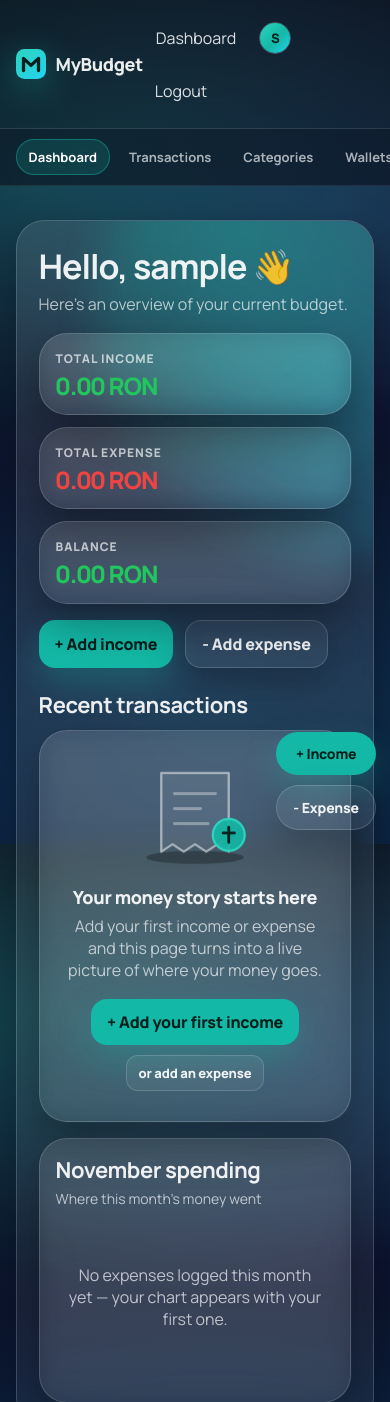
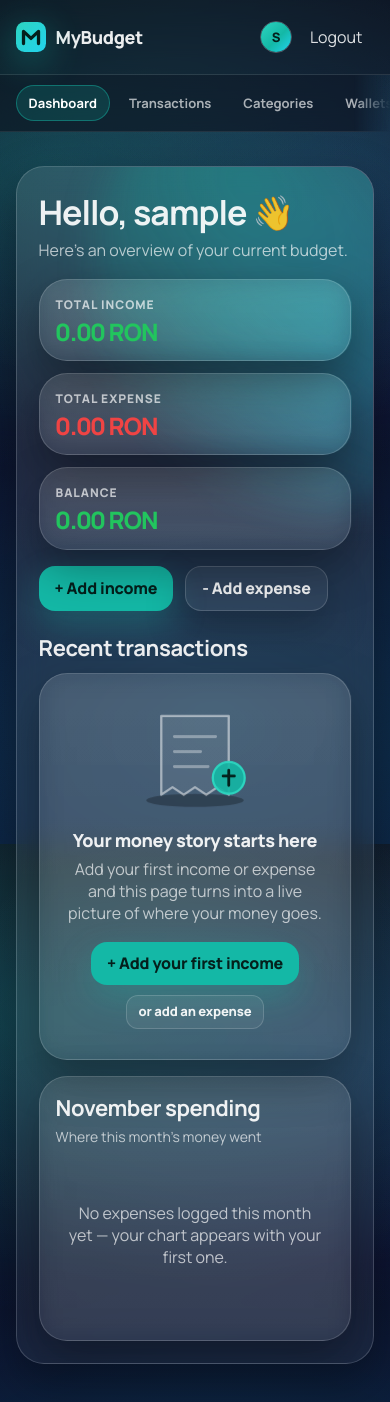
Before and after one commit to SanduAndreea22/my_budget, a Django app: page /app/ in a window 390 px wide. Shown: the top 1402 px of the page. Run offline with Django 5.2, Linux system fonts and the light colour scheme; the visitor is signed in with stand-in values (Sample User, id 1); data that the repository does not hold is empty; parts of the project's set-up code (start-up, migrations or seed data) failed here and were passed over.

Commit message:
Mobile polish: one-row navbar, subnav scroll hints, toast/FAB placement, consistent button font
- Navbar keeps avatar + logout on one row on phones (Dashboard lives in subnav)
- Subnav scrolls the active section into view and fades the edges that hide more links
- Toasts sit under the sticky bars on phones; FAB hidden on the empty dashboard and
  content gets bottom padding so the FAB never covers it
- <button>, <input>, <select> inherit the page font; .btn size matches link-buttons

Co-Authored-By: Claude Sonnet 5.5 <noreply@anthropic.com>
Claude-Session: https://claude.ai/code/session_01Gn5nmA3d2wtNyBGnQ1ZkcK

```diff
--- a/static/css/style.css
+++ b/static/css/style.css
@@ -33,6 +33,11 @@
 }
 
 *{box-sizing:border-box}
+
+/* <button>/<input>/<select> don't inherit the page font by default, which
+   made every <button class="btn"> (Login, Save, Create, Apply) smaller and
+   in a different typeface than the <a class="btn"> next to it. */
+button, input, select, textarea{font-family:inherit;}
 html,body{height:100%}
 
 body{
@@ -83,7 +88,16 @@ body::before{
 }
 .nav__brand:hover .nav__logo{transform: rotate(-8deg) scale(1.08);}
 
-.nav__right{display:flex;gap:10px;align-items:center; flex-wrap:wrap}
+.nav__right{display:flex;gap:10px;align-items:center; flex-wrap:nowrap}
+.nav__inner{gap:12px;}
+.nav__brand{white-space:nowrap;}
+
+/* On phones the subnav already starts with "Dashboard", so the navbar keeps
+   only what the subnav doesn't have: avatar + logout, on one row. */
+@media (max-width:640px){
+  .nav__link--dash{display:none;}
+  .nav__right{gap:6px;}
+}
 
 .nav__link{
   text-decoration:none;
@@ -112,6 +126,20 @@ body::before{
   backdrop-filter: blur(18px);
   overflow-x: auto;
 }
+.subnav.fade-r{
+  -webkit-mask-image: linear-gradient(90deg, #000 calc(100% - 36px), transparent);
+          mask-image: linear-gradient(90deg, #000 calc(100% - 36px), transparent);
+}
+.subnav.fade-l{
+  -webkit-mask-image: linear-gradient(90deg, transparent, #000 36px);
+          mask-image: linear-gradient(90deg, transparent, #000 36px);
+}
+.subnav.fade-l.fade-r{
+  -webkit-mask-image: linear-gradient(90deg, transparent, #000 36px, #000 calc(100% - 36px), transparent);
+          mask-image: linear-gradient(90deg, transparent, #000 36px, #000 calc(100% - 36px), transparent);
+}
+.subnav{scrollbar-width:none;}
+.subnav::-webkit-scrollbar{display:none;}
 .subnav__inner{
   display:flex;
   gap:6px;
@@ -153,6 +181,8 @@ body::before{
   box-shadow: 0 14px 34px rgba(var(--brand-rgb),.28);
   border: 0;
   cursor:pointer;
+  font-size:inherit;
+  line-height:1.2;
   transition: transform .15s ease, filter .15s ease, box-shadow .15s ease;
 }
 .btn:hover{
@@ -315,6 +345,8 @@ a{color: rgba(255,255,255,.92)}
 }
 
 @media (max-width:640px){
+  /* room so the FAB never sits on top of the last piece of content */
+  .page{padding-bottom:96px;}
   .fab-group{display:flex;right:14px;bottom:14px;}
   .fab{padding:12px 16px;font-size:14px;}
 
@@ -497,7 +529,9 @@ a{color: rgba(255,255,255,.92)}
 @keyframes toast-out{to{opacity:0; transform:translateX(30px)}}
 @keyframes draw-check{to{stroke-dashoffset:0}}
 @keyframes toast-bar{to{transform:scaleX(0)}}
-@media (max-width:640px){.toast-stack{top:auto; bottom:84px; right:16px; left:16px; width:auto;}}
+/* Phones: below the two sticky bars, full width — never over the form
+   fields or the bottom-right corner where the FAB lives. */
+@media (max-width:640px){.toast-stack{top:130px; right:16px; left:16px; width:auto;}}
 
 /* ---------- Skeleton for charts ---------- */
 .chart-box{position:relative;}
--- a/static/js/animations.js
+++ b/static/js/animations.js
@@ -64,6 +64,24 @@ document.addEventListener("DOMContentLoaded", function () {
     requestAnimationFrame(tick);
   });
 
+  // Subnav (11 links) scrolls sideways on phones: bring the active section
+  // into view, and fade the edge(s) that still hide more links.
+  const subnav = document.querySelector(".subnav");
+  if (subnav) {
+    const active = subnav.querySelector(".subnav__link--active");
+    if (active) {
+      subnav.scrollLeft = active.offsetLeft - (subnav.clientWidth - active.offsetWidth) / 2;
+    }
+    const updateFade = function () {
+      const max = subnav.scrollWidth - subnav.clientWidth;
+      subnav.classList.toggle("fade-l", subnav.scrollLeft > 4);
+      subnav.classList.toggle("fade-r", max > 4 && subnav.scrollLeft < max - 4);
+    };
+    subnav.addEventListener("scroll", updateFade, { passive: true });
+    window.addEventListener("resize", updateFade);
+    updateFade();
+  }
+
   // Toasts: auto-dismiss (errors stay longer), click to dismiss early.
   document.querySelectorAll(".toast").forEach(function (toast) {
     const isError = toast.classList.contains("toast--error");
--- a/templates/base.html
+++ b/templates/base.html
@@ -26,7 +26,7 @@
 
       <div class="nav__right">
         {% if user.is_authenticated %}
-          <a class="nav__link" href="/app/">Dashboard</a>
+          <a class="nav__link nav__link--dash" href="/app/">Dashboard</a>
           <a class="nav__avatar" href="{% url 'accounts:profile' username=user.username %}" title="{{ user.username }}" aria-label="Profile">
             {% if user.image %}<img src="{{ user.image.url }}" alt="" style="width:100%;height:100%;object-fit:cover;">{% else %}<span class="avatar">{{ user.username|slice:":1"|upper }}</span>{% endif %}
           </a>
--- a/templates/dashboard.html
+++ b/templates/dashboard.html
@@ -141,10 +141,12 @@
   </div>
 </section>
 
+{% if transactions %}
 <div class="fab-group">
   <a href="{% url 'add_income' %}" class="btn fab">+ Income</a>
   <a href="{% url 'add_expense' %}" class="btn btn--ghost fab">- Expense</a>
 </div>
+{% endif %}
 {% endblock %}
 
 {% block scripts %}
```
